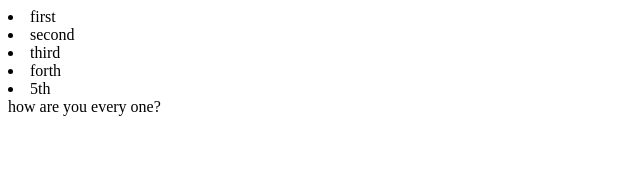
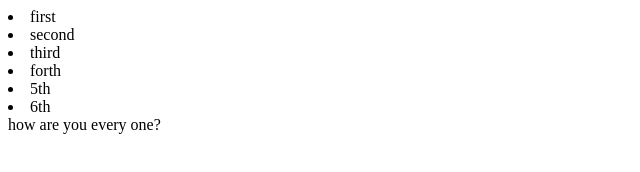
Before and after one commit to userosy664947/web_development_2, a plain HTML site: page index.html in a window 1280 px wide. Shown: the whole page, without its empty margins (0-640 px from the left). Drawn offline with Linux system fonts and the light colour scheme.

Commit message:
Update index.html

```diff
--- a/index.html
+++ b/index.html
@@ -7,7 +7,7 @@
         <li>third</li>
         <li>forth</li>
         <li>5th</li>
-
+        <li>6th</li>
     </nav>
 </header>
 
```
